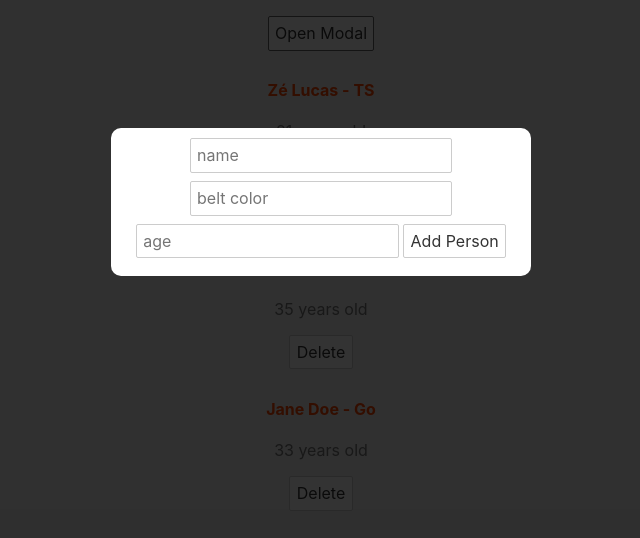
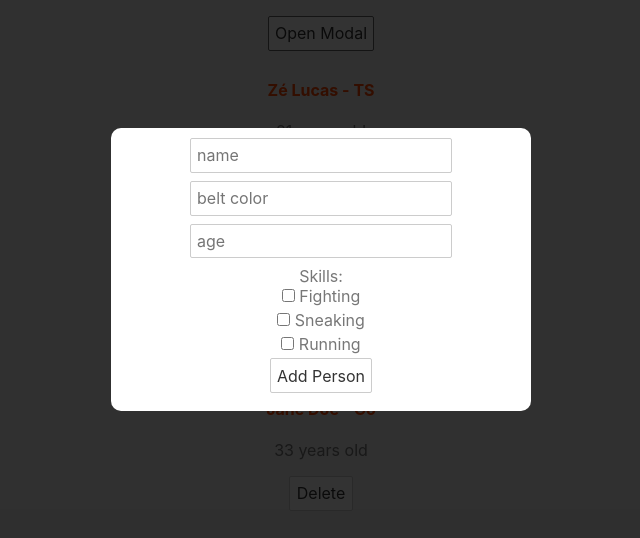
Before and after one commit to joselucassr/SvelteCrashCourseNetNinja, a Svelte app: page / in a window 1280 px wide. Both pictures are taken after a click on the button "Open Modal". Shown: the top 538 px of the page, without its empty margins (319-959 px from the left). Built offline with nearby package versions, Linux system fonts and the light colour scheme.

Commit message:
Forms with group bind.

```diff
--- a/src/AddPersonForm.svelte
+++ b/src/AddPersonForm.svelte
@@ -2,9 +2,13 @@
   let name: string;
   let beltColor: string;
   let age: number;
+  // let fighting = false;
+  // let sneaking = false;
+  // let running = false;
+  let skills: string[] = [];
 
   const handdleSubmit = (): void => {
-    console.log(name, beltColor, age);
+    console.log(name, beltColor, age, skills);
   };
 </script>
 
@@ -12,6 +16,15 @@
   <input type="text" placeholder="name" bind:value={name} />
   <input type="text" placeholder="belt color" bind:value={beltColor} />
   <input type="number" placeholder="age" bind:value={age} />
+  <label>Skills:</label>
+  <!-- <input type="checkbox" bind:checked={fighting} /> Fighting <br />
+  <input type="checkbox" bind:checked={sneaking} /> Sneaking <br />
+  <input type="checkbox" bind:checked={running} /> Running <br /> -->
+
+  <input type="checkbox" bind:group={skills} value="fighting" /> Fighting <br />
+  <input type="checkbox" bind:group={skills} value="sneaking" /> Sneaking <br />
+  <input type="checkbox" bind:group={skills} value="running" /> Running <br />
+
   <button type="submit">Add Person</button>
 </form>
 
```
